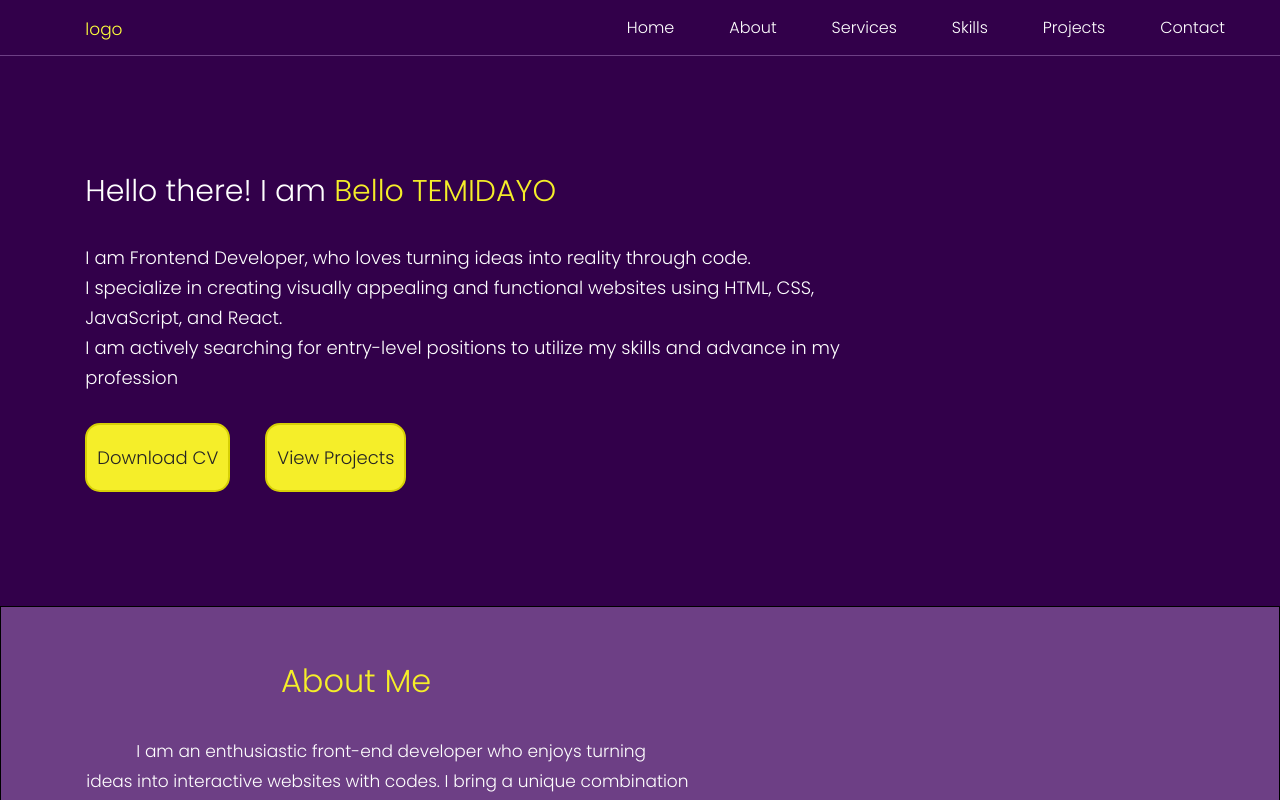
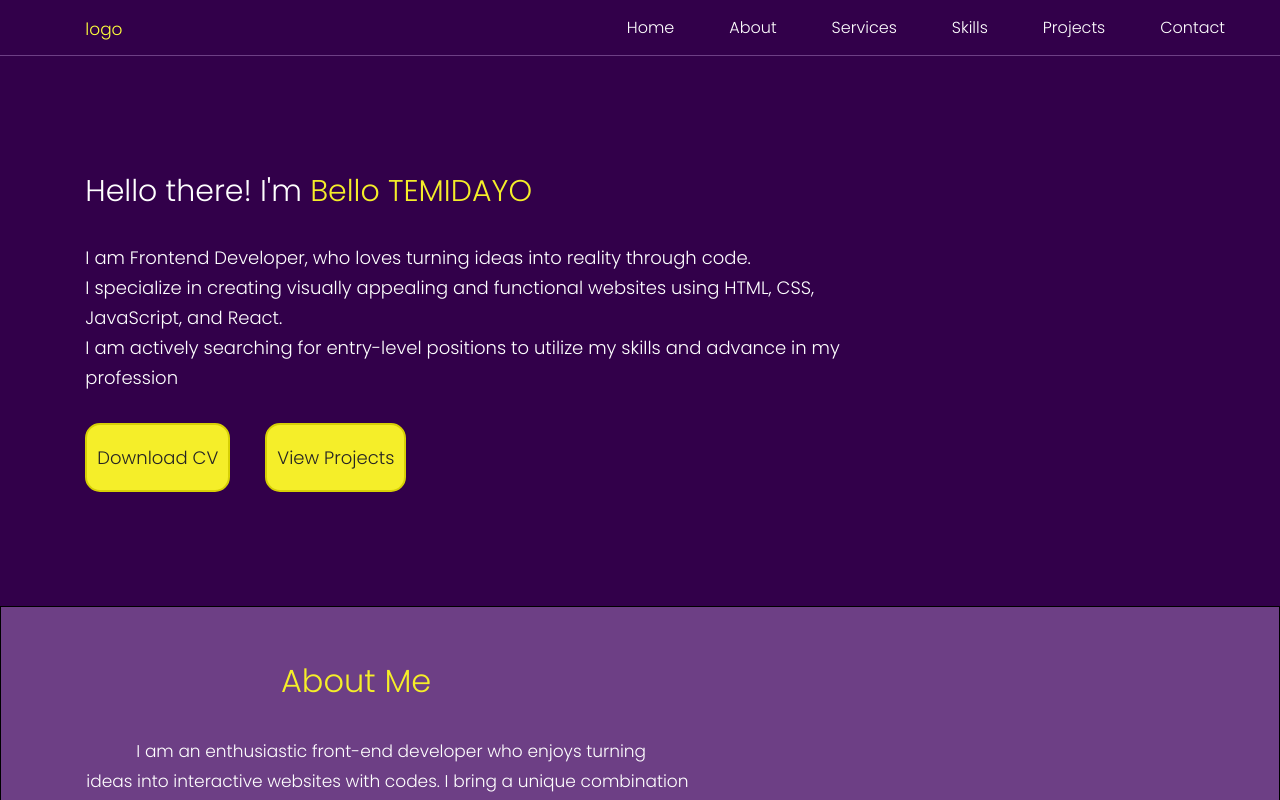
Before and after one commit to temidayobelloh/my_Portfolio, a React (Create React App) app: page / in a window 1280 px wide. Shown: the top 800 px of the page. Built offline with nearby package versions, Linux system fonts and the light colour scheme.

Commit message:
worked on the home page component

```diff
--- a/src/Components/Home/home.jsx
+++ b/src/Components/Home/home.jsx
@@ -13,7 +13,7 @@ const Home = () => {
     <div>
     <div className='homePage-wrapper'>
     <div className='homePage-text'>
-    <p className='homePage-text-one'>Hello there! I am <span className='text-name'>Bello TEMIDAYO </span></p>
+    <p className='homePage-text-one'>Hello there! I'm <span className='text-name'>Bello TEMIDAYO </span></p>
     <p className='homePage-text-two'>I am Frontend Developer, who loves turning ideas into reality through code.<br></br>I specialize in creating visually appealing and functional websites using HTML, CSS, JavaScript, and React.  <br></br> I am actively searching for entry-level positions to utilize my skills and advance in my profession</p>
     <div className='button-wrapper'>
     <DownloadcvButton/>
```
